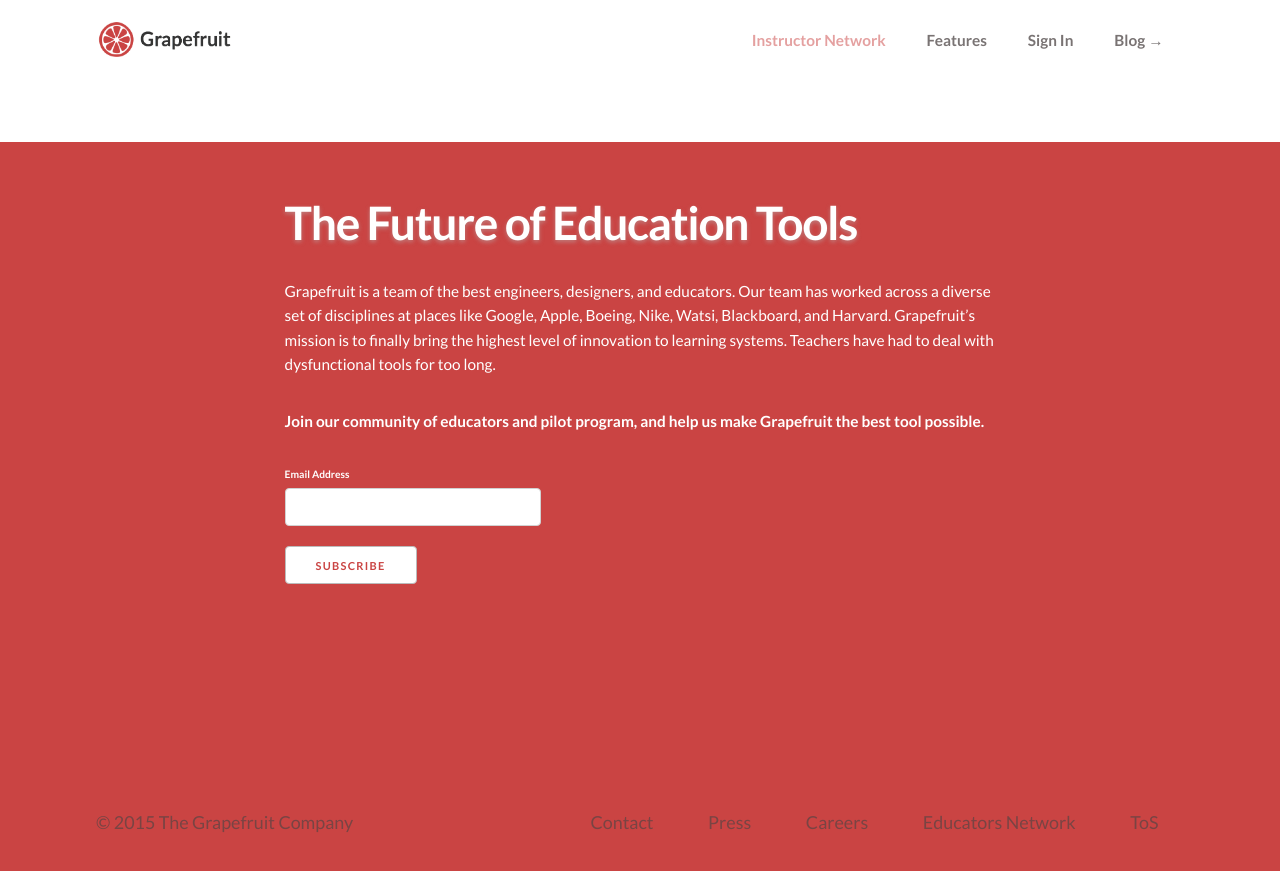
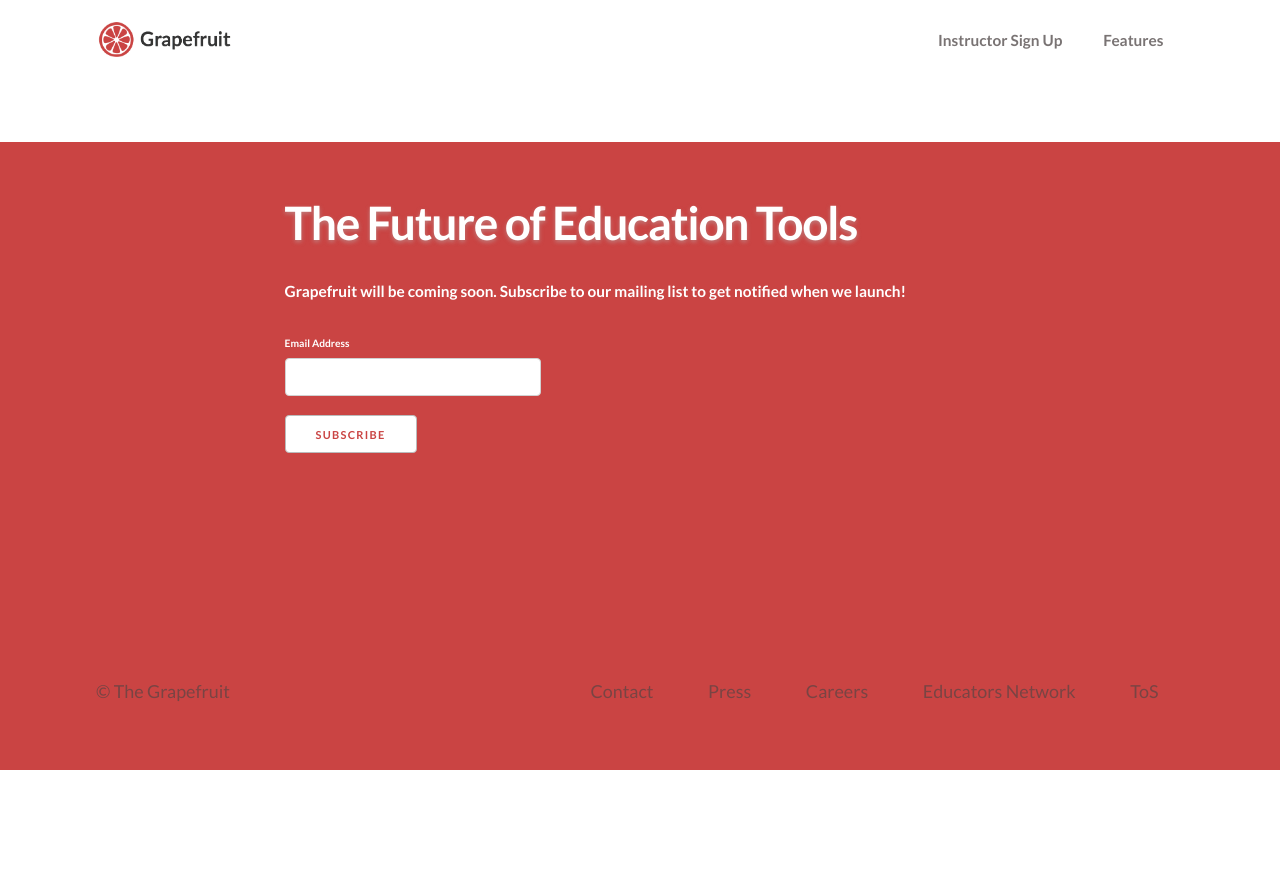
Before and after one commit to grapefruitinc/grapefruit-landing, a Jekyll site: the page built from index.html, in a window 1280 px wide and 900 px high, scrolled down 3182 px. Shown: the top 871 px of the window. Built offline with Jekyll 4.4.1, drawn with Linux system fonts in a browser that asks for light colours; nearby versions of some CDN libraries; comment, search, counter and statistics services are not loaded; after the commit the page ends 3952 px from its top, so only the background shows below that.

Commit message:
Quick fixes for prelaunch
- Change mockup paragraph
- Remove broken nav links
- Tell people to subscribe

```diff
--- a/_includes/footer.html
+++ b/_includes/footer.html
@@ -5,7 +5,7 @@
         <div id="footer" class="section">
             <div class="container">
                 <div class="copyright">
-                    <span>&copy; 2015 The Grapefruit Company</span>
+                    <span>&copy; The Grapefruit</span>
                 </div>
                 <div class="links">
                     <span><a class="link" href="mailto:hello@grapefruit.school">Contact</a></span>
--- a/_includes/header.html
+++ b/_includes/header.html
@@ -9,16 +9,10 @@
           <ul class="navbar-list">
             <!-- navbar links only show on large desktop screen sizes -->
             <li class="navbar-item">
-            <a class="navbar-link" href="http://blog.grapefruit.school" target="_blank">Blog &rarr;</a>
-            </li>
-            <li class="navbar-item">
-            <a id="navbar-signin" class="navbar-link" href="#email-signup">Sign In</a>
-            </li>
-            <li class="navbar-item">
             <a id="navbar-features" class="navbar-link" href="#features">Features</a>
             </li>
             <li class="navbar-item">
-            <a id="navbar-instructor-network" class="navbar-link text-special" href="#email-signup">Instructor Network</a>
+            <a id="navbar-instructor-network" class="navbar-link" href="#email-signup">Instructor Sign Up</a>
             </li>
             <!-- menu button visible only on small mobile screen sizes -->
             <li class="navbar-item menu-button">
@@ -30,16 +24,10 @@
           <div id="menu-mobile" class="">
             <ul class="row">
               <li class="">
-              <a class="mobilenav-link" href="#signin">Sign In</a>
-              </li>
-              <li class="">
               <a class="mobilenav-link" href="#features">Features</a>
               </li>
               <li class="">
-              <a class="mobilenav-link" href="#instructor-network">Instructor Network</a>
-              </li>
-              <li class="">
-              <a class="mobilenav-link" href="http://blog.grapefruit.school" target="_blank">Blog &rarr;</a>
+              <a class="mobilenav-link" href="#instructor-network">Instructor Sign Up</a>
               </li>
               <li class="">
               <a class="mobilenav-link" href="https://twitter.com/grapefruitcloud" target="_blank">Twitter &rarr;</a>
--- a/_includes/home/signup.html
+++ b/_includes/home/signup.html
@@ -2,8 +2,9 @@
   <div class="container row">
     <div class="eight columns offset-by-two">
       <h3 class="text-bold">The Future of Education Tools</h3>
-      <p>Grapefruit is a team of the best engineers, designers, and educators. Our team has worked across a diverse set of disciplines at places like Google, Apple, Boeing, Nike, Watsi, Blackboard, and Harvard. Grapefruit’s mission is to finally bring the highest level of innovation to learning systems. Teachers have had to deal with dysfunctional tools for too long.<p>
-      <p class="text-bold">Join our community of educators and pilot program, and help us make Grapefruit the best tool possible.</p>
+      <p class="text-bold">
+        Grapefruit will be coming soon. Subscribe to our mailing list to get notified when we launch!
+      </p>
       <!-- Begin MailChimp Signup Form -->
       <link href="//cdn-images.mailchimp.com/embedcode/classic-081711.css" rel="stylesheet" type="text/css">
       <style type="text/css">
```
